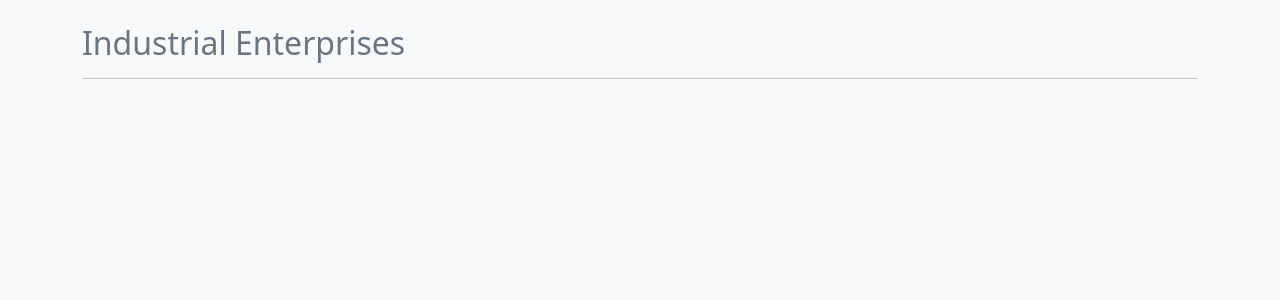
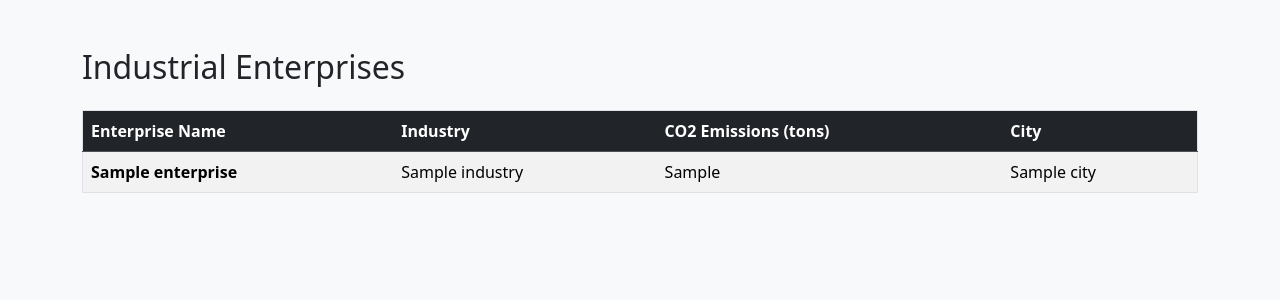
Before and after one commit to delazario/co2_monitoring, a Django app: page /enterprises/ in a window 1280 px wide. Shown: the part 56-356 px from the top of the page. Run offline with Django 5.2, Linux system fonts and the light colour scheme; tables that the repository leaves empty hold one stand-in row (values such as "Sample post"); a database or web service that is not in the repository returns one stand-in record (values such as "Sample title").

Commit message:
add mongoDB data into enterprises view and template

```diff
--- a/djangoapp/views.py
+++ b/djangoapp/views.py
@@ -1,10 +1,16 @@
 from django.shortcuts import render
+from pymongo import MongoClient
+
+client = MongoClient('localhost', 27017)
+db = client['co2db']
+enterprises_collection = db['enterprises']
 
 def dashboard(request):
     return render(request, 'dashboard.html')
 
 def enterprise_list(request):
-    return render(request, 'enterprises.html')
+    enterprises = list(enterprises_collection.find())
+    return render(request, 'enterprises.html', {'enterprises': enterprises})
 
 def mqtt_dashboard(request):
     return render(request, 'mqtt_dashboard.html')
--- a/templates/enterprises.html
+++ b/templates/enterprises.html
@@ -1,10 +1,36 @@
 {% extends 'base.html' %}
-{% block title %}Enterprises - CO2 Monitor{% endblock %}
+
+{% block title %}Enterprises - CO2 Monitoring{% endblock %}
+
 {% block content %}
-<div class="row mt-4 mb-4">
-    <div class="col-12">
-        <h2 class="text-secondary">Industrial Enterprises</h2>
-        <hr>
+<div class="py-4">
+    <h2 class="mb-3">Industrial Enterprises</h2>
+
+    <div class="table-responsive mt-4">
+        <table class="table table-striped table-hover border">
+            <thead class="table-dark">
+                <tr>
+                    <th>Enterprise Name</th>
+                    <th>Industry</th>
+                    <th>CO2 Emissions (tons)</th>
+                    <th>City</th>
+                </tr>
+            </thead>
+            <tbody>
+                {% for ent in enterprises %}
+                <tr>
+                    <td class="fw-bold">{{ ent.name }}</td>
+                    <td>{{ ent.industry }}</td>
+                    <td>{{ ent.co2_emissions_tons }}</td>
+                    <td>{{ ent.city }}</td>
+                </tr>
+                {% empty %}
+                <tr>
+                    <td colspan="4" class="text-center py-4">No data</td>
+                </tr>
+                {% endfor %}
+            </tbody>
+        </table>
     </div>
 </div>
 {% endblock %}
```
